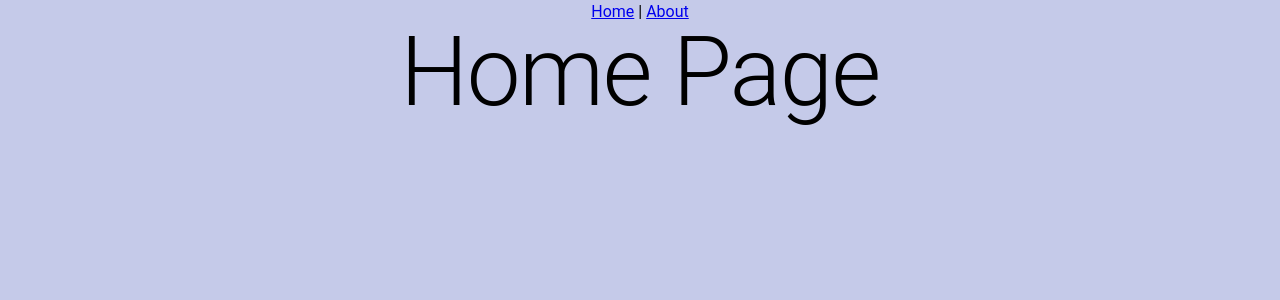
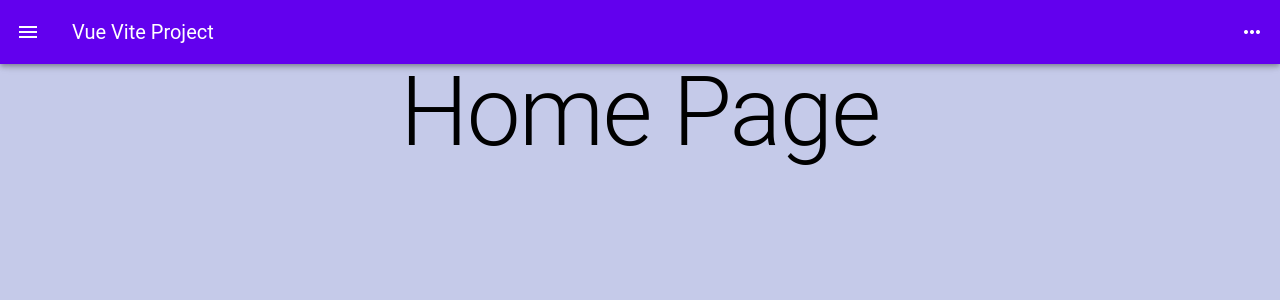
Before and after one commit to betogroo/vite, a Vue app: page / in a window 1280 px wide. Shown: the top 300 px of the page. Built offline with nearby package versions, Linux system fonts and the light colour scheme.

Commit message:
feat: create vuetify app-bar and navigation drawer components

```diff
--- a/@types/components.d.ts
+++ b/@types/components.d.ts
@@ -8,6 +8,7 @@ export {}
 declare module '@vue/runtime-core' {
   export interface GlobalComponents {
     AppBar: typeof import('./../src/components/app/AppBar.vue')['default']
+    AppNavigationDrawer: typeof import('./../src/components/app/AppNavigationDrawer.vue')['default']
     RouterLink: typeof import('vue-router')['RouterLink']
     RouterView: typeof import('vue-router')['RouterView']
   }
--- a/src/App.vue
+++ b/src/App.vue
@@ -1,8 +1,16 @@
-<script setup lang="ts"></script>
+<script setup lang="ts">
+import { ref } from 'vue'
+
+const drawerActive = ref(false)
+const toggleDrawer = () => {
+  drawerActive.value = !drawerActive.value
+}
+</script>
 
 <template>
   <v-app class="bg-indigo-lighten-4">
-    <AppBar />
+    <AppBar @toggle-drawer="toggleDrawer" />
+    <AppNavigationDrawer :drawerActive="drawerActive" />
     <v-main>
       <RouterView />
     </v-main>
--- a/src/components/app/AppBar.vue
+++ b/src/components/app/AppBar.vue
@@ -1,6 +1,12 @@
+<script setup lang="ts">
+defineEmits(['toggle-drawer'])
+</script>
 <template>
-  <div class="text-center">
-    <router-link :to="{ name: 'HomeView' }">Home</router-link> |
-    <router-link :to="{ name: 'AboutView' }">About</router-link>
-  </div>
+  <v-app-bar color="primary">
+    <v-app-bar-nav-icon @click="$emit('toggle-drawer')"></v-app-bar-nav-icon>
+    <v-app-bar-title>Vue Vite Project</v-app-bar-title>
+    <v-btn icon>
+      <v-icon>mdi-dots-horizontal</v-icon>
+    </v-btn>
+  </v-app-bar>
 </template>
--- /dev/null
+++ b/src/components/app/AppNavigationDrawer.vue
@@ -0,0 +1,20 @@
+<script setup lang="ts">
+import { ref, watch } from 'vue'
+
+interface Props {
+  drawerActive: boolean
+}
+const props = withDefaults(defineProps<Props>(), {
+  drawerActive: true
+})
+const drawerActive = ref(false)
+watch(
+  () => props.drawerActive,
+  () => {
+    drawerActive.value = !drawerActive.value
+  }
+)
+</script>
+<template>
+  <v-navigation-drawer app v-model="drawerActive"></v-navigation-drawer>
+</template>
```
